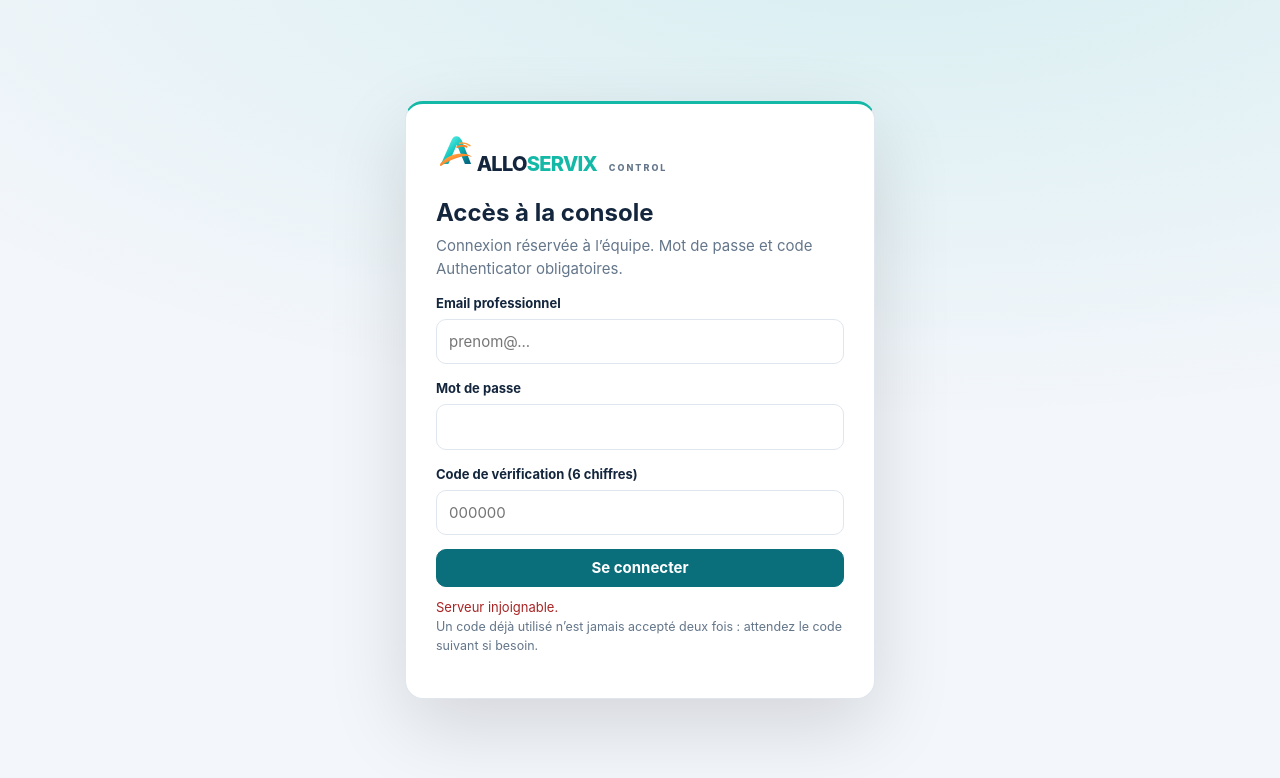
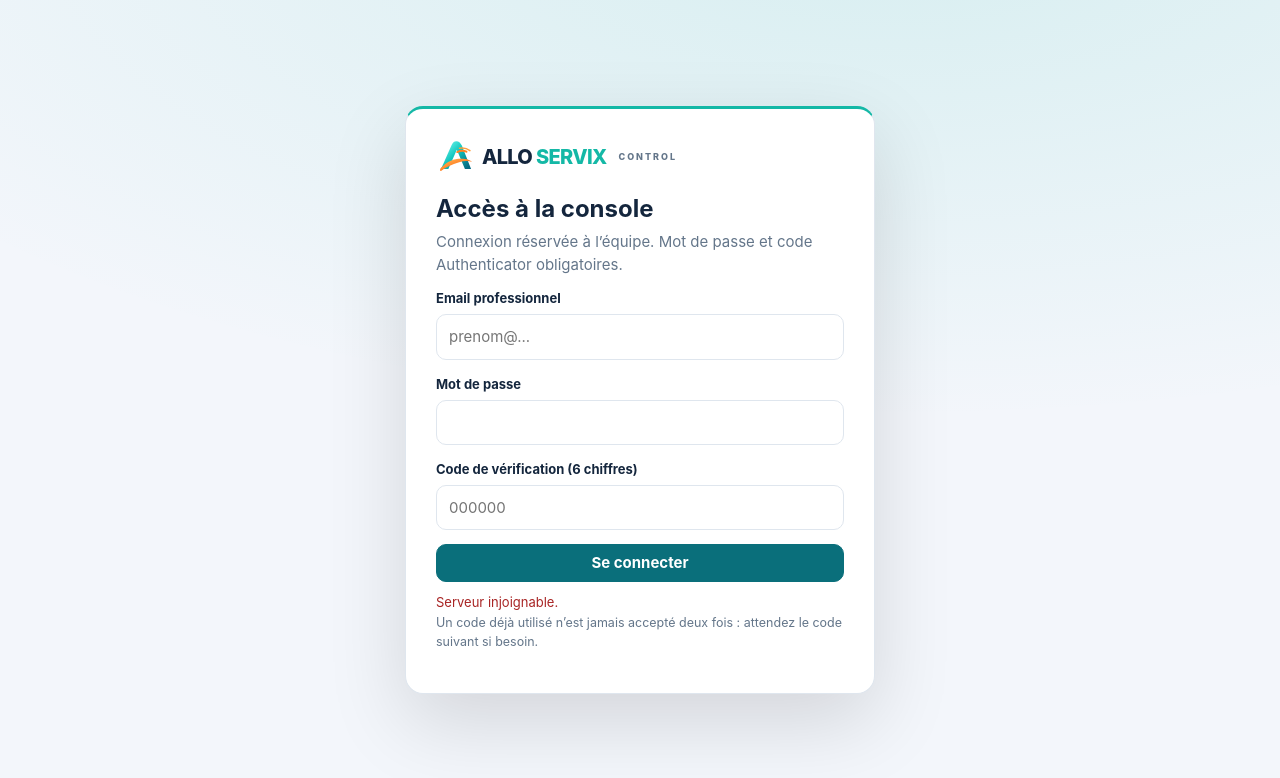
Before and after one commit to hdnkabour-gif/Alloservix, a website: page admin/index.html in a window 1280 px wide. Drawn offline with Linux system fonts and the light colour scheme; no server answers.

```diff
--- a/admin/admin.css
+++ b/admin/admin.css
@@ -154,3 +154,6 @@ input,select,textarea{min-height:40px}
 .btn.primary{font-weight:750}
 @media (max-width:860px){.view{padding:18px 14px 60px}.topbar{min-height:60px}}
 @media (prefers-reduced-motion:reduce){.kpi,.nav-item{transition:none!important}}
+
+/* Unified mark in authentication heading. */
+.auth-brand{display:flex;align-items:center;flex-wrap:wrap;gap:4px}.auth-brand img{width:37px;height:37px;object-fit:contain;margin-right:5px}.auth-brand small{align-self:center}
```
